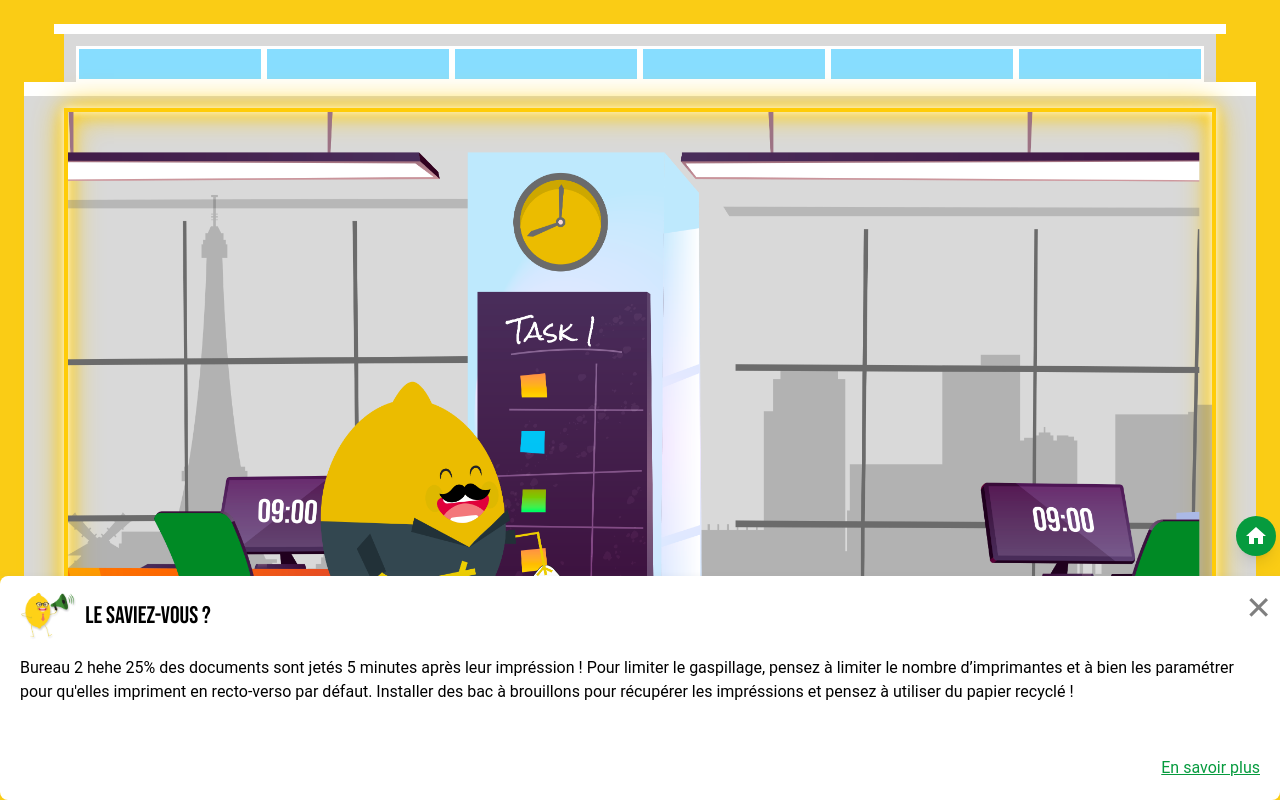
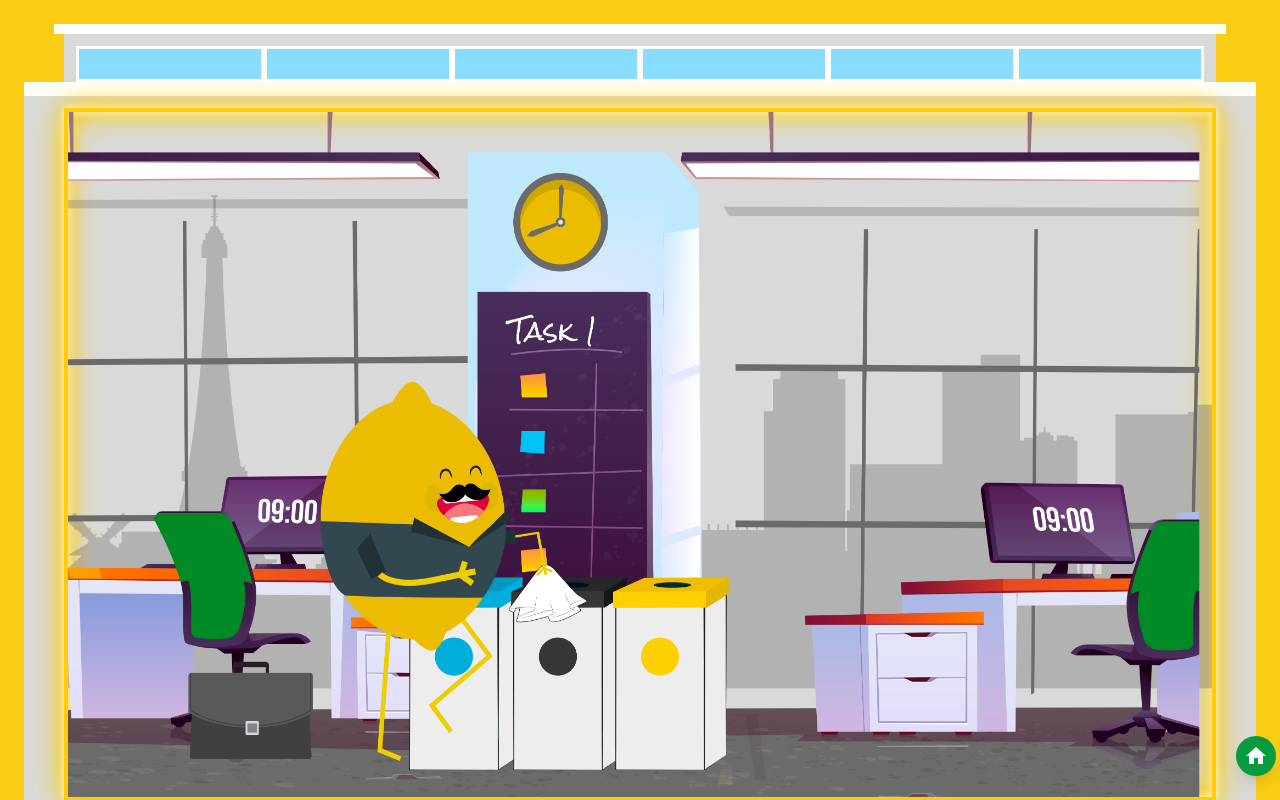
Before and after one commit to Retroscilo/lemontri, a Next.js app: page /entreprise in a window 1280 px wide. Shown: the top 800 px of the page. Built offline with nearby package versions, Linux system fonts and the light colour scheme.

Commit message:
fixed entreprise page

```diff
--- a/app/consignes/page.jsx
+++ b/app/consignes/page.jsx
@@ -26,19 +26,17 @@ export default function Page({}) {
     setDisplay(hiveGridElements.filter((el) => el.key.includes(e.target.value) || el.key === "input"));
   };
   if (typeof window === "undefined" || active === null) return null;
-  if (!active)
-    return (
-      <div>
-        <Thread pages={Consignes}></Thread>
-      </div>
-    );
   return (
     <div className="h-screen flex flex-col  mx-auto">
       <div className="grid grid-cols-[30%_70%]">
         <Image src={Logo} height={60} className="py-4 mx-auto" alt="lemon tri logo" />
-        <h1 className={`${edo.className} text-center text-xl my-2 text-secondary-light self-center`}>Les consignes</h1>
+        <h1 className={`${edo.className} text-right pr-5 text-3xl my-2 text-secondary-light self-center`}>Les consignes</h1>
       </div>
-
+      {!active ? (
+        <div>
+          <Thread pages={Consignes}></Thread>
+        </div>
+      ) : (
         <>
           <TextField
             InputProps={{
@@ -53,6 +51,7 @@ export default function Page({}) {
           ></TextField>
           <HiveGrid elements={displayedElements} hidden={hidden} />
         </>
+      )}
     </div>
   );
 }
--- a/app/entreprise/page.jsx
+++ b/app/entreprise/page.jsx
@@ -19,7 +19,7 @@ export const getRandomInt = (min, max) => {
 export default function Page({}) {
   const { setVisible, setStyles } = useContext(HomeButtonContext);
   const [currentTrick, setCurrentTrick] = useState({});
-  const [showPopup, setShowPopup] = useState(true);
+  const [showPopup, setShowPopup] = useState(false);
   useEffect(() => {
     setVisible(true);
     if (showPopup) setStyles({ transform: "translate(20px, -220px)" });
--- a/components/HomeButton.jsx
+++ b/components/HomeButton.jsx
@@ -11,7 +11,7 @@ const HomeButton = ({}) => {
   return (
     <div
       className="rounded-full bg-secondary-light fixed bottom-6 right-6 transform-none"
-      style={{ display: visible ? "initial" : "none", transition: "all 400ms ease-in-out", ...styles }}
+      style={{ display: visible ? "initial" : "none", transition: "all 500ms ease-in-out", ...styles }}
     >
       <Link href="/">
         <IconButton color="paper" className="shadow-lg ">
```
Lines whose indentation alone changed are shown as unchanged.
